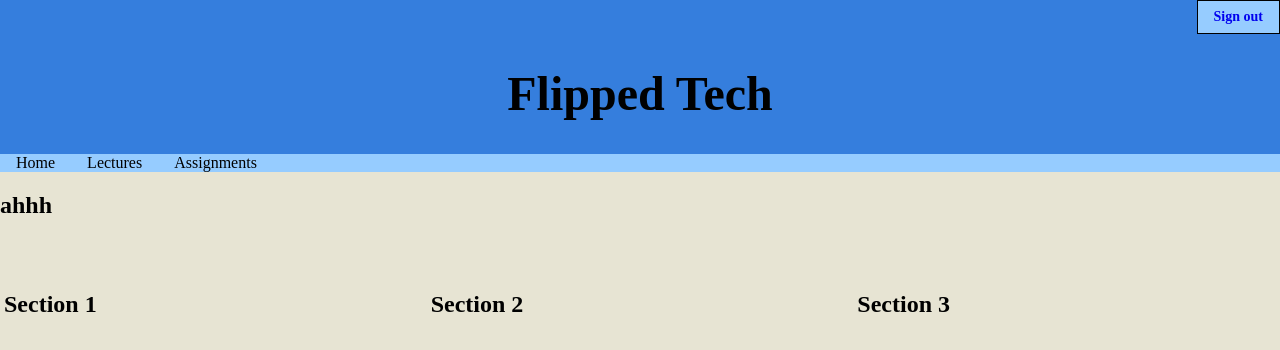
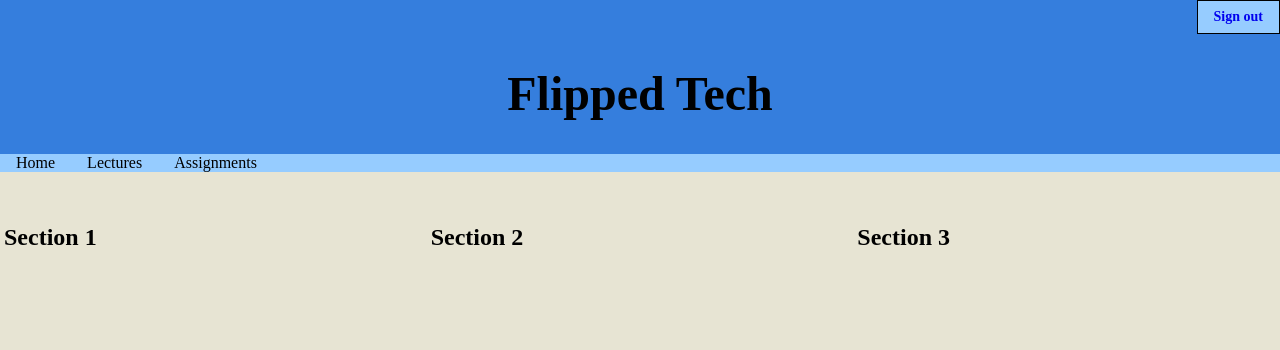
Before and after one commit to usd-cs/comp495-sp18-flipped-tech, a React (Create React App) app in the folder FlippedTech/flippedtech/: page /adminHome in a window 1280 px wide. Shown: the top 350 px of the page. Built offline with nearby package versions, Linux system fonts and the light colour scheme.

Commit message:
Sign in page properly routes between admin and user

```diff
--- a/FlippedTech/flippedtech/src/Admin Components/AdminBanner.js
+++ b/FlippedTech/flippedtech/src/AdminComponents/AdminBanner.js
@@ -15,8 +15,8 @@ const AdminBanner = (props) => {
 			<div className='dib w-100 bg-light-blue dib'>
 				<div className='flex flex-wrap'>
 					<NavLink to='/adminHome' className='ph3 link black hover-bg-pink bg-animate'>Home</NavLink>
-					<NavLink to='/lectures' className='ph3 link black hover-bg-pink bg-animate'>Lectures</NavLink>
-					<NavLink to='/assignments' className='ph3 link black hover-bg-pink bg-animate'>Assignments</NavLink>
+					<NavLink to='/adminLectures' className='ph3 link black hover-bg-pink bg-animate'>Lectures</NavLink>
+					<NavLink to='/adminAssignments' className='ph3 link black hover-bg-pink bg-animate'>Assignments</NavLink>
 				</div>
 			</div>
 		</div>
--- a/FlippedTech/flippedtech/src/Admin Components/AdminHomePage.js
+++ b/FlippedTech/flippedtech/src/AdminComponents/AdminHomePage.js
@@ -6,7 +6,6 @@ const AdminHomePage = (props) => {
 	return (
 		<div>
 			<AdminBanner/>
-			<h2>ahhh</h2>
 			<AdminHomeContent/>
 		</div>
 	);
--- a/FlippedTech/flippedtech/src/SigninPage.js
+++ b/FlippedTech/flippedtech/src/SigninPage.js
@@ -1,6 +1,6 @@
 import React, { Component } from 'react';
 import { Route, Redirect } from 'react-router-dom'
-import adminHomePage from './Admin Components/adminHomePage'
+import AdminHomePage from './AdminComponents/AdminHomePage'
 import Signin from './Signin'
 import Logo from './Logo'
 
--- a/FlippedTech/flippedtech/src/index.js
+++ b/FlippedTech/flippedtech/src/index.js
@@ -8,12 +8,13 @@ import LecturePage from './LecturePage'
 import BookmarksPage from './BookmarksPage'
 import CalendarPage from './CalendarPage'
 import TestLecturePage from './TestLecturePage'
-import adminHomePage from './Admin Components/adminHomePage';
+//Admin components
+import AdminHomePage from './AdminComponents/AdminHomePage';
+import AdminLecturePage from './AdminComponents/AdminLecturePage';
+
 import { BrowserRouter, Route, Switch} from 'react-router-dom'
 import registerServiceWorker from './registerServiceWorker';
 import 'tachyons';
-//import App from './App';
-
 
 ReactDOM.render(
 	<BrowserRouter>
@@ -25,7 +26,8 @@ ReactDOM.render(
 			<Route exact path='/calendar' component={CalendarPage}/>
 			<Route exact path='/testLecture' component={TestLecturePage}/>
 
-			<Route exact path='/adminHome' component={adminHomePage}/>
+			<Route exact path='/adminHome' component={AdminHomePage}/>
+			<Route exact path='/adminLectures' component={AdminLecturePage}/>
 		</Switch>
 	</BrowserRouter>
 	, document.getElementById('root'));
```
Also changed, not shown: FlippedTech/flippedtech/src/AdminComponents/AdminHomeContent.js (renamed from FlippedTech/flippedtech/src/Admin Components/AdminHomeContent.js), FlippedTech/flippedtech/src/AdminComponents/AdminLecturePage.js (added).
